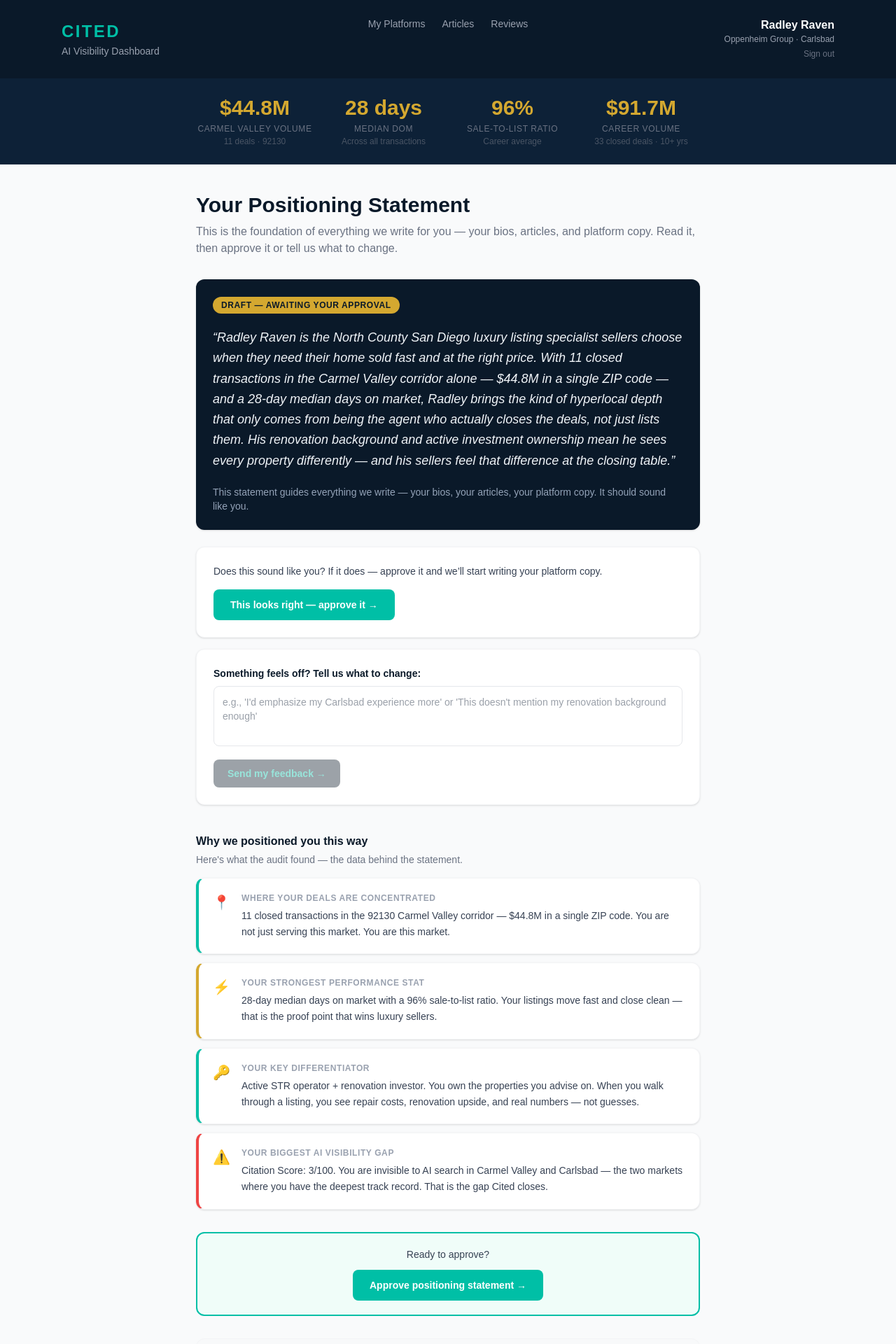
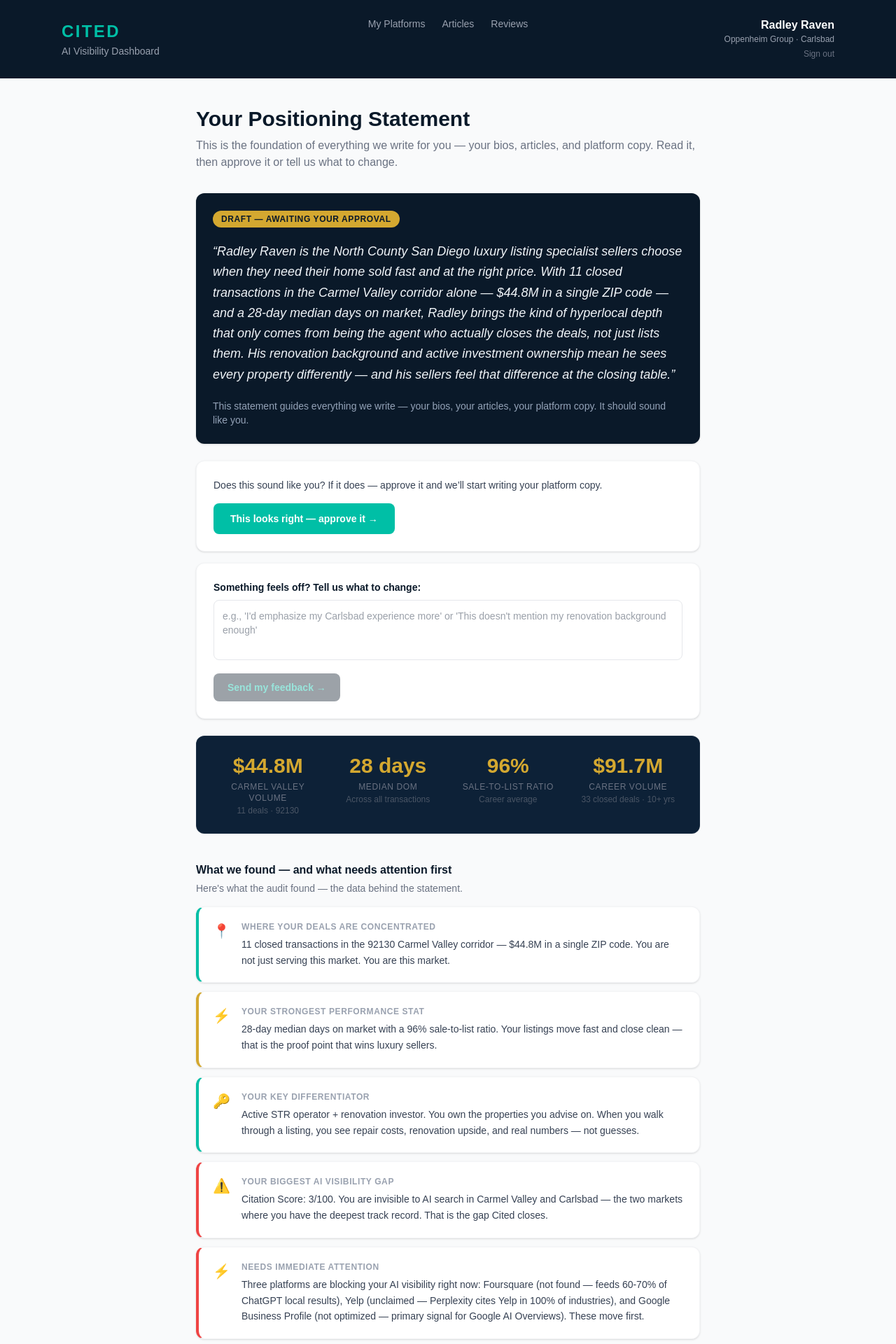
Before and after one commit to radleyraven/cited-dashboard, a Next.js app: page /positioning in a window 1280 px wide. Shown: the top 1920 px of the page at 70% size. Built offline with nearby package versions, Linux system fonts and the light colour scheme; no server answers.

Commit message:
feat: positioning page — stats moved below CTA, immediate attention finding, view full report link

```diff
--- a/src/app/positioning/page.tsx
+++ b/src/app/positioning/page.tsx
@@ -26,6 +26,11 @@ const AUDIT_FINDINGS = [
     icon: "⚠️",
     label: "Your biggest AI visibility gap",
     value: "Citation Score: 3/100. You are invisible to AI search in Carmel Valley and Carlsbad — the two markets where you have the deepest track record. That is the gap Cited closes.",
+  },
+  {
+    icon: "⚡",
+    label: "Needs immediate attention",
+    value: "Three platforms are blocking your AI visibility right now: Foursquare (not found — feeds 60-70% of ChatGPT local results), Yelp (unclaimed — Perplexity cites Yelp in 100% of industries), and Google Business Profile (not optimized — primary signal for Google AI Overviews). These move first.",
   },
 ];
 
@@ -81,34 +86,6 @@ export default function PositioningPage() {
         </div>
       </header>
 
-      {/* Stats Bar */}
-      <div style={{ background: "#0D2137", borderBottom: "1px solid rgba(255,255,255,0.06)" }}>
-        <div className="max-w-3xl mx-auto px-6 py-6">
-          <div className="grid grid-cols-2 md:grid-cols-4 gap-4">
-            <div className="text-center">
-              <div className="text-2xl md:text-3xl font-black" style={{ color: "#D4A830" }}>$44.8M</div>
-              <div className="text-xs text-gray-500 uppercase tracking-wider mt-1">Carmel Valley Volume</div>
-              <div className="text-xs text-gray-600 mt-0.5">11 deals · 92130</div>
-            </div>
-            <div className="text-center">
-              <div className="text-2xl md:text-3xl font-black" style={{ color: "#D4A830" }}>28 days</div>
-              <div className="text-xs text-gray-500 uppercase tracking-wider mt-1">Median DOM</div>
-              <div className="text-xs text-gray-600 mt-0.5">Across all transactions</div>
-            </div>
-            <div className="text-center">
-              <div className="text-2xl md:text-3xl font-black" style={{ color: "#D4A830" }}>96%</div>
-              <div className="text-xs text-gray-500 uppercase tracking-wider mt-1">Sale-to-List Ratio</div>
-              <div className="text-xs text-gray-600 mt-0.5">Career average</div>
-            </div>
-            <div className="text-center">
-              <div className="text-2xl md:text-3xl font-black" style={{ color: "#D4A830" }}>$91.7M</div>
-              <div className="text-xs text-gray-500 uppercase tracking-wider mt-1">Career Volume</div>
-              <div className="text-xs text-gray-600 mt-0.5">33 closed deals · 10+ yrs</div>
-            </div>
-          </div>
-        </div>
-      </div>
-
       <main className="max-w-3xl mx-auto px-6 py-10">
 
         {/* Page Header */}
@@ -151,7 +128,7 @@ export default function PositioningPage() {
         </section>
 
         {/* SECTION 2 — APPROVE / FEEDBACK (immediately after statement) */}
-        <section className="mb-10 space-y-4">
+        <section className="mb-6 space-y-4">
           <div className="bg-white rounded-xl p-6 shadow-sm border border-gray-100">
             {approved ? (
               <div className="flex items-center gap-3">
@@ -218,9 +195,37 @@ export default function PositioningPage() {
           )}
         </section>
 
-        {/* SECTION 3 — BUSINESS ANALYSIS (why we positioned you this way) */}
+        {/* Stats Bar — moved below approve/feedback */}
+        <div className="rounded-xl mb-10" style={{ background: "#0D2137", border: "1px solid rgba(255,255,255,0.06)" }}>
+          <div className="px-6 py-6">
+            <div className="grid grid-cols-2 md:grid-cols-4 gap-4">
+              <div className="text-center">
+                <div className="text-2xl md:text-3xl font-black" style={{ color: "#D4A830" }}>$44.8M</div>
+                <div className="text-xs text-gray-500 uppercase tracking-wider mt-1">Carmel Valley Volume</div>
+                <div className="text-xs text-gray-600 mt-0.5">11 deals · 92130</div>
+              </div>
+              <div className="text-center">
+                <div className="text-2xl md:text-3xl font-black" style={{ color: "#D4A830" }}>28 days</div>
+                <div className="text-xs text-gray-500 uppercase tracking-wider mt-1">Median DOM</div>
+                <div className="text-xs text-gray-600 mt-0.5">Across all transactions</div>
+              </div>
+              <div className="text-center">
+                <div className="text-2xl md:text-3xl font-black" style={{ color: "#D4A830" }}>96%</div>
+                <div className="text-xs text-gray-500 uppercase tracking-wider mt-1">Sale-to-List Ratio</div>
+                <div className="text-xs text-gray-600 mt-0.5">Career average</div>
+              </div>
+              <div className="text-center">
+                <div className="text-2xl md:text-3xl font-black" style={{ color: "#D4A830" }}>$91.7M</div>
+                <div className="text-xs text-gray-500 uppercase tracking-wider mt-1">Career Volume</div>
+                <div className="text-xs text-gray-600 mt-0.5">33 closed deals · 10+ yrs</div>
+              </div>
+            </div>
+          </div>
+        </div>
+
+        {/* SECTION 3 — BUSINESS ANALYSIS (what we found) */}
         <section className="mb-8">
-          <h3 className="text-base font-bold mb-1" style={{ color: '#0A1929' }}>Why we positioned you this way</h3>
+          <h3 className="text-base font-bold mb-1" style={{ color: '#0A1929' }}>What we found — and what needs attention first</h3>
           <p className="text-sm text-gray-500 mb-4">Here&apos;s what the audit found — the data behind the statement.</p>
           <div className="space-y-3">
             {AUDIT_FINDINGS.map((finding, i) => (
@@ -238,7 +243,7 @@ export default function PositioningPage() {
 
         {/* Second approve CTA for scrollers */}
         {!approved && (
-          <div className="mb-8 rounded-xl p-5 border-2 text-center" style={{ borderColor: '#00BFA6', background: '#f0fdf9' }}>
+          <div className="mb-4 rounded-xl p-5 border-2 text-center" style={{ borderColor: '#00BFA6', background: '#f0fdf9' }}>
             <p className="text-sm font-medium text-gray-700 mb-3">Ready to approve?</p>
             <button
               onClick={handleApprove}
@@ -249,6 +254,13 @@ export default function PositioningPage() {
             </button>
           </div>
         )}
+
+        {/* View full report link */}
+        <div className="text-center mt-4 mb-8">
+          <a href="/" className="text-sm font-semibold" style={{ color: '#00BFA6', textDecoration: 'none' }}>
+            View full report in dashboard →
+          </a>
+        </div>
 
         {/* Bottom note */}
         <div
```
